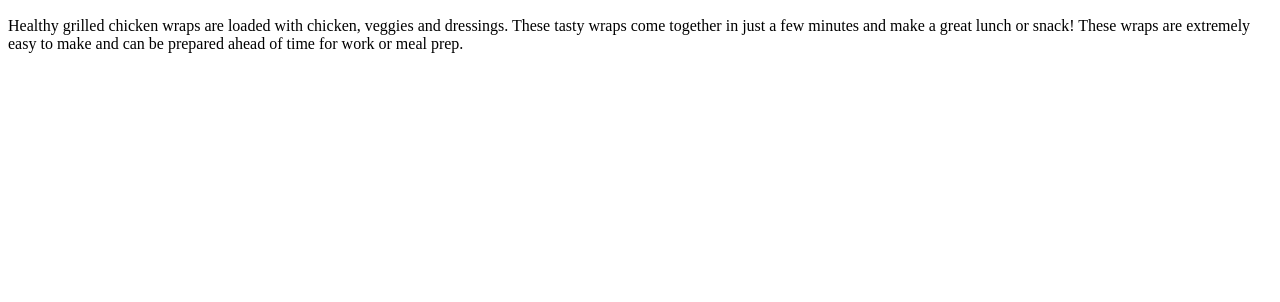
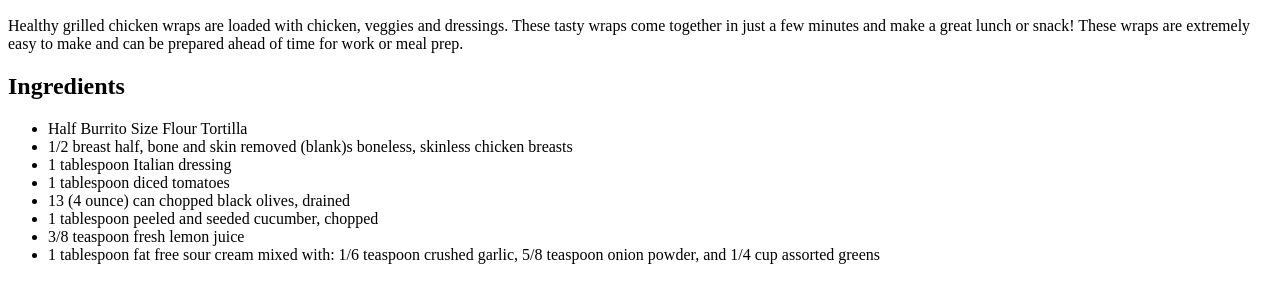
Before and after one commit to rahulsharma9/odin-recipes, a plain HTML site: page recipes/chicken-wrap.html in a window 1280 px wide. Shown: the part 434-736 px from the top of the page. Drawn offline with Linux system fonts and the light colour scheme.

Commit message:
Add ingredients to chicken-wrap.html

```diff
--- a/recipes/chicken-wrap.html
+++ b/recipes/chicken-wrap.html
@@ -8,8 +8,22 @@
     <h1>Chicken Wrap</h1>
     <img src="https://tastesbetterfromscratch.com/wp-content/uploads/2020/03/Buffalo-Chicken-Wrap-3.jpg" alt="Chicken Wrap">
     <h2>Description</h2>
-    <p>Healthy grilled chicken wraps are loaded with chicken, veggies and dressings.
+    <p>
+        Healthy grilled chicken wraps are loaded with chicken, veggies and dressings.
         These tasty wraps come together in just a few minutes and make a great lunch or snack!
-        These wraps are extremely easy to make and can be prepared ahead of time for work or meal prep.</p>
+        These wraps are extremely easy to make and can be prepared ahead of time for work or meal prep.
+    </p>
+    <h2>Ingredients</h2>
+    <ul>
+        <li>Half Burrito Size Flour Tortilla</li>
+        <li>1/2 breast half, bone and skin removed (blank)s boneless, skinless chicken breasts</li>
+        <li>1 tablespoon Italian dressing</li>
+        <li>1 tablespoon diced tomatoes</li>
+        <li>13 (4 ounce) can chopped black olives, drained</li>
+        <li>1 tablespoon peeled and seeded cucumber, chopped</li>
+        <li>3/8 teaspoon fresh lemon juice</li>
+        <li>1 tablespoon fat free sour cream mixed with: 1/6 teaspoon crushed garlic, 5/8 teaspoon onion powder, and 1/4 cup assorted greens</li>
+
+    </ul>
 </body>
 </html>
```
